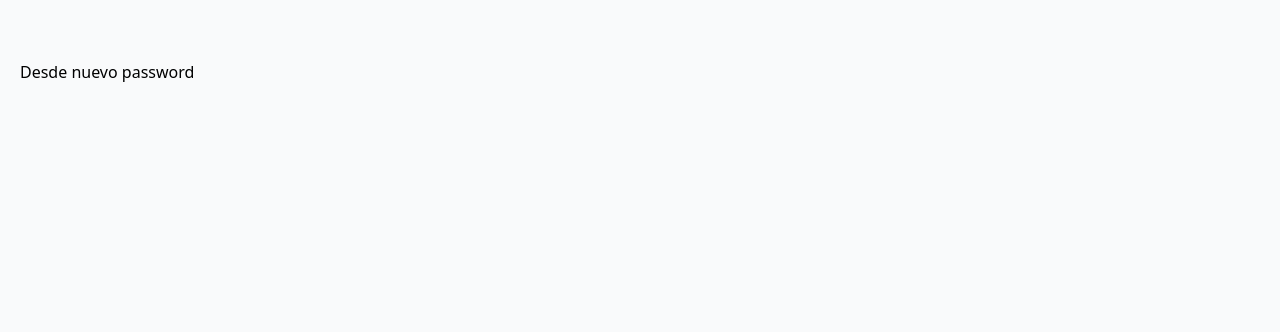
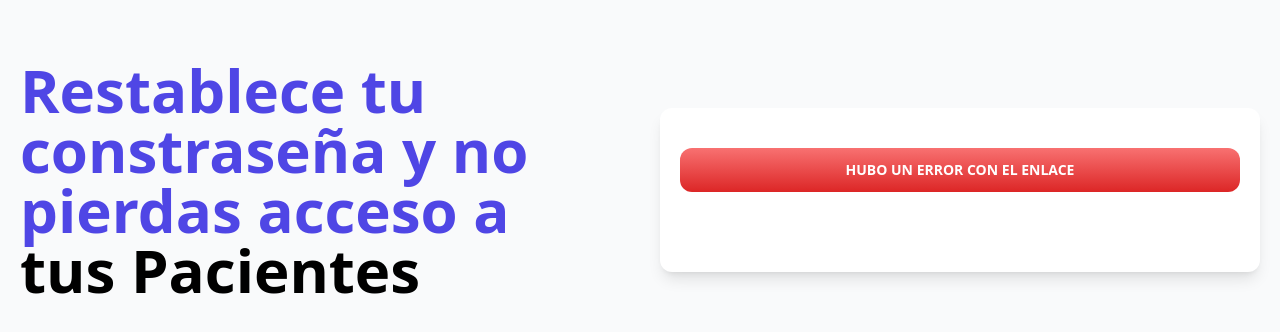
Before and after one commit to dlozanoc82/frontend-apv, a React (Vite) app: page /reset-password/1 in a window 1280 px wide. Shown: the top 332 px of the page. Built offline with nearby package versions, Linux system fonts and the light colour scheme; no server answers.

Commit message:
:sparkles: Validar token y mostrar form para cambiar la contraseña

```diff
--- a/src/App.jsx
+++ b/src/App.jsx
@@ -4,7 +4,7 @@
 import Registrar from "./pages/Registrar";
 import ConfirmarCuenta from "./pages/ConfirmarCuenta";
 import ResetPassword from "./pages/ResetPassword";
-import NuevoPassword from "./pages/nuevoPassword";
+import NuevoPassword from "./pages/NuevoPassword";
 
 //Component
 function App() {
--- a/src/pages/NuevoPassword.jsx
+++ b/src/pages/NuevoPassword.jsx
@@ -1,8 +1,73 @@
+import { useState, useEffect } from "react";
+import { useParams } from 'react-router-dom';
+import Alerta from "../components/Alerta";
+import clienteAxios from "../config/axios";
 
 const NuevoPassword = () => {
-  return (
-    <div>Desde nuevo password</div>
-  )
+
+    const [password, setPassword] = useState('');
+    const [alerta, setAlerta] = useState({});
+    const [tokenValido, setTokenValido] = useState(false);
+
+    const params = useParams();
+    const {token} = params;
+
+    useEffect(() => {
+
+        const comprobarToken = async () => {
+            try {
+                await clienteAxios(`/veterinarios/reset-password/${token}`);
+                setAlerta({
+                    msg: 'Coloca tu nuevo password',
+                });
+                setTokenValido(true);
+            } catch (error) {
+                setAlerta({
+                    msg: 'Hubo un error con el enlace',
+                    error: true
+                })
+            }
+        }
+
+        comprobarToken();
+
+    }, [])
+
+    const { msg } = alerta;
+
+    return (
+        <>
+            <div>
+                <h1 className='text-indigo-600 font-black text-6xl'>
+                    Restablece tu constraseña y no pierdas acceso a <span className='text-black'>tus Pacientes</span>
+                </h1>
+            </div>
+
+            <div className="mt-20 md:mt-5 shadow-lg px-5 py-10 rounded-xl bg-white">
+
+                {msg &&<Alerta
+                    alerta={alerta}
+                />}
+
+                {tokenValido && (
+                    <form>
+                        <div className='my-5'>
+                            <label className='uppercase text-gray-600 block text-xl font-bold'>
+                                Password
+                            </label>
+                            <input  className='border w-full p-3 mt-3 bg-gray-50 rounded-xl' type="Tu nuevo password" placeholder='Tu Password' value={password} onChange={e => setPassword(e.target.value)} />
+                        </div>
+
+                        <input
+                            type="submit"
+                            value="Guardar nuevo password"
+                            className='bg-indigo-700 w-full py-3 px-10 rounded-xl text-white uppercase font-bold mt-5 hover:cursor-pointer hover:bg-indigo-800 md:w-auto'
+                        />
+                    </form>
+                )}
+            </div>
+        </>
+    )
 }
 
 export default NuevoPassword;
```
